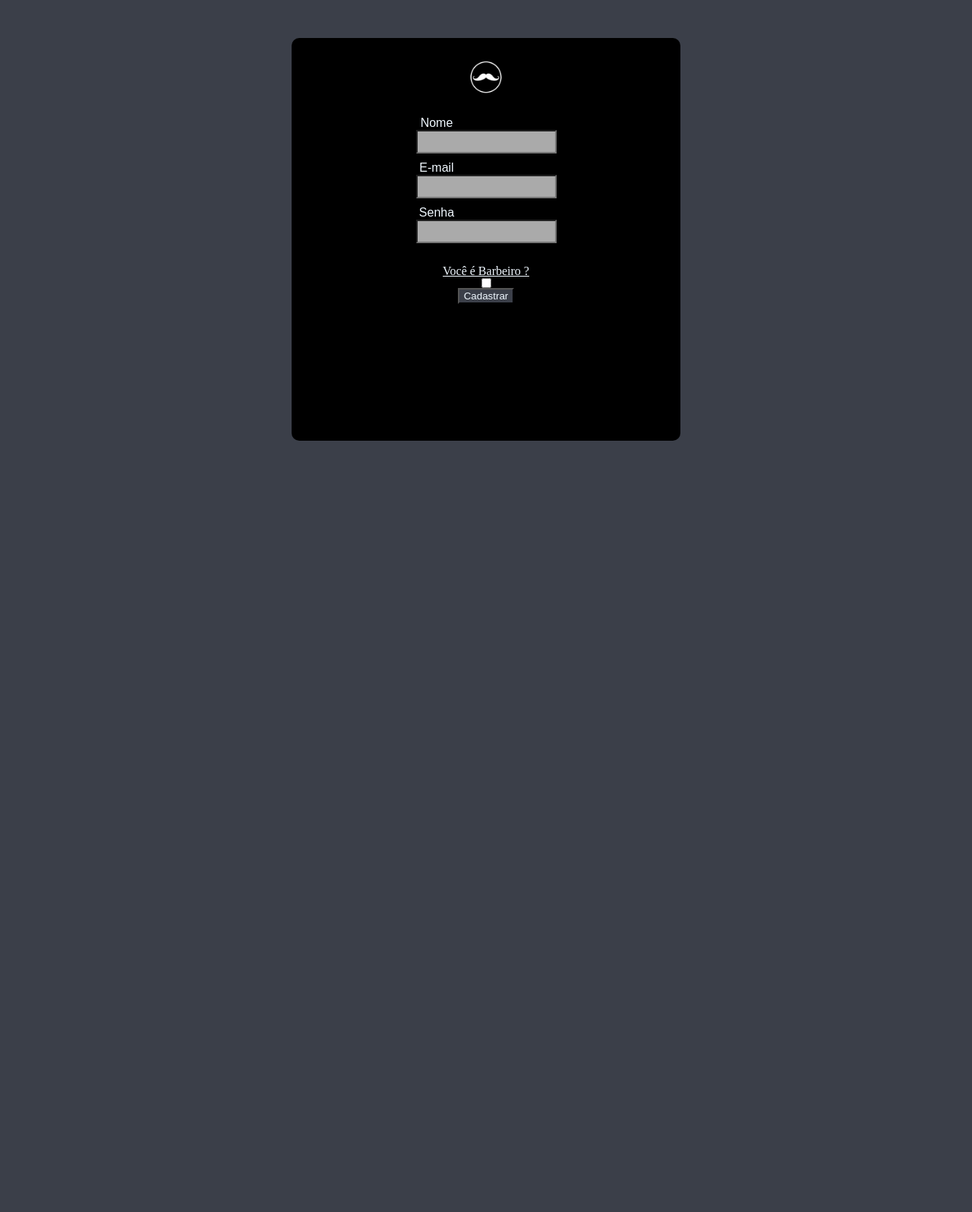
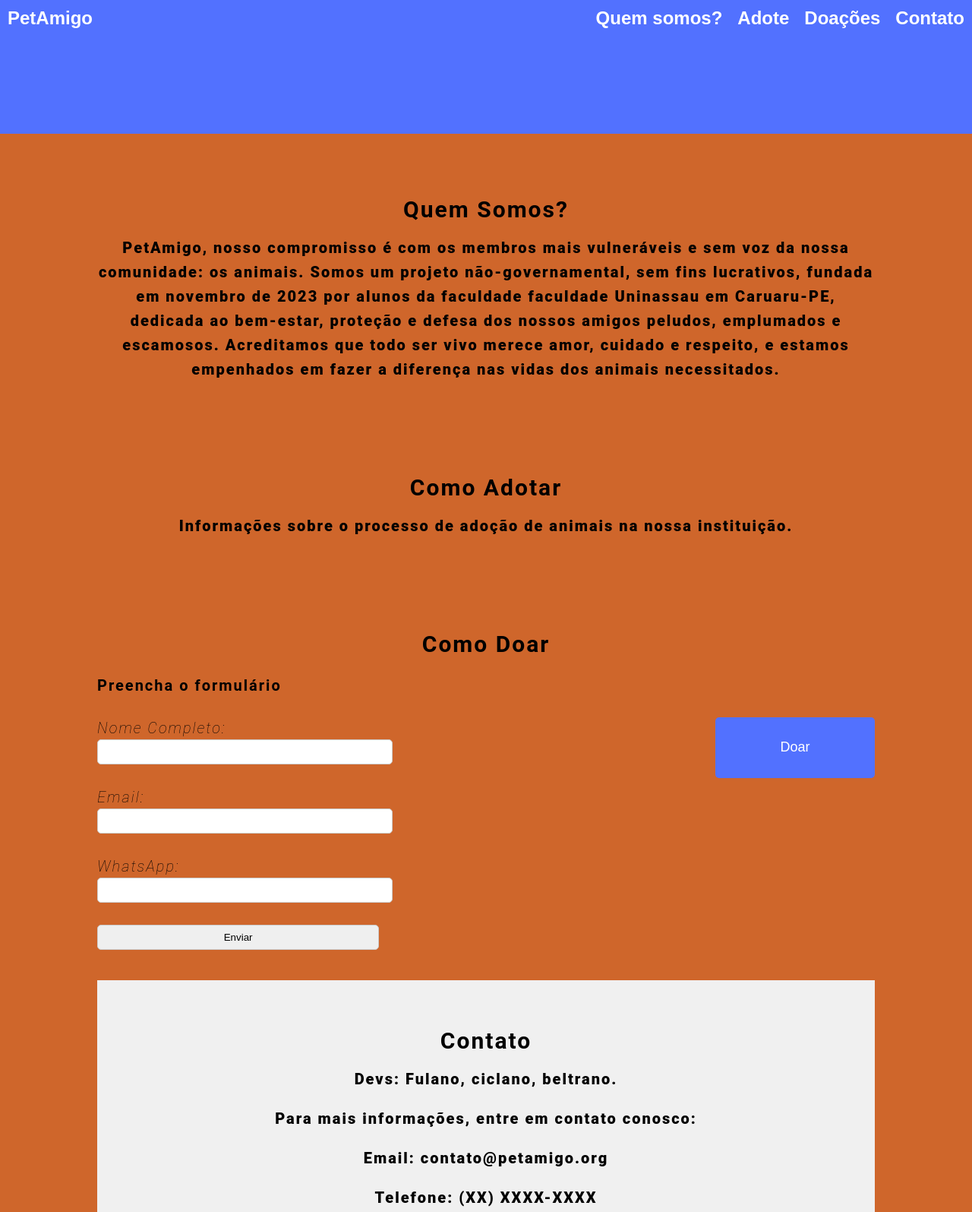
Before and after one commit to Anthony4Dev/barber, a plain HTML site: page view/index.html in a window 1280 px wide. Shown: the top 1595 px of the page at 76% size. Before the commit the page ends 800 px from the top, so only its background shows below. Drawn offline with Linux system fonts and the light colour scheme.

Commit message:
maioria dos itens que serão usados, prontos

```diff
--- a/style/style.css
+++ b/style/style.css
@@ -1,69 +1,149 @@
-* {
-    background-color: #3b3f49;
+body {
+    font-family: Arial, sans-serif;
     margin: 0;
-    color: aliceblue;
+    padding: 0;
+    background-color: #CF662B;
 }
 
-#register {
-    background-color: #040004b4;
-    display: flex;
-    flex-direction: column;
-    align-items: center;
-    justify-content: center;
-    width: 45%;
-    margin-top: 200px;
-    height: 200px;
-    border-radius: 10px;
+header {
+    background-color: #5271FF;
+    color: white;
+    padding: 10px;
+    width: 100%;
+    height: 156px;
 }
 
-* {
-    background-color: #3b3f49;
-    margin: 0;
-    color: aliceblue;
+.navbar {
+    display: flex;
+    justify-content: space-between;
+    align-items: center;
 }
 
-#register {
-    background-color: #000000;
+.nav-list {
+    list-style: none;
     display: flex;
-    flex-direction: column;
-    align-items: center;
-    justify-content: center;
-    width: 40%;
-    height: 350px;
-    border-radius: 10px;
-    padding-bottom: 180px;
-    margin-top: 50px;
+    margin: 0;
+    padding: 0;
+    font-size:x-large;
 }
 
-#image {
-    width: 20%;
-    height: auto;
+.nav-list li {
+    margin-right: 20px;
 }
 
-
-.input {
-    background-color: #aaaaaa;
-    height: 25px;
+.nav-list li a {
+    text-decoration: none;
+    color: white;
+    font-weight: bold;
 }
 
-.title {
-    background-color: #04000400;
-    margin-right: 130px;
-    font-family: Arial, Helvetica, sans-serif;
+.container {
+    width: 80%;
+    margin: auto;
+    overflow: hidden;
+    padding: 20px 0;
 }
 
-
-.input {
-    background-color: #aaaaaa;
-    margin-bottom: 10px;
+h1 {
+    margin: 0;
 }
 
-.title {
-    background-color: #04000400;
-    margin-right: 130px;
-    font-family: Arial, Helvetica, sans-serif;
+.logo {
+    flex: 1;
 }
 
-a{
-    background-color: #04000400;
+.nav-list {
+    flex: 2;
+    display: flex;
+    justify-content: flex-end;
 }
+
+/* Estilos para as seções */
+section {
+    padding: 40px 0;
+    font-family: Roboto;
+    font-size: 20px;
+    font-weight: 800;
+    line-height: 29px;
+    letter-spacing: 0.1em;
+    text-align: center;
+}
+
+h2 {
+    margin-bottom: 20px;
+}
+
+.container p {
+    line-height: 1.6;
+}
+
+/* Seção de Contato */
+#contato {
+    background-color: #F0F0F0;
+    width: 100vw;
+    margin-left: calc(-50vw + 50%);
+    margin-right: calc(-50vw + 50%);
+    padding: 40px 0;
+}
+
+#contato div {
+    text-align: center;
+    font-family: Roboto;
+    font-size: 18px;
+    font-weight: bold;
+}
+
+/* Botão Doar */
+.blue-button {
+    width: 210px;
+    height: 80px;
+    top: 3797px;
+    left: 383px;
+    border-radius: 10px;
+    background-color: #5271FF;
+    color: white;
+    padding: 10px 20px;
+    border: none;
+    border-radius: 5px;
+    font-size: 18px;
+    cursor: pointer;
+    margin-bottom: 20px;
+}
+
+/* Layout da Seção de Doações */
+.donate-section {
+    display: flex;
+    justify-content: space-between;
+    align-items: flex-start;
+}
+
+.form-container {
+    text-align: left;
+    font-style: italic;
+    font-weight: 200;
+}
+
+h4{
+    text-align: left;
+}
+
+.cat-image {
+    height: auto;
+    width: 20px;
+    flex: 1;
+}
+
+/* Estilo para o formulário */
+form {
+    flex-direction: column;
+}
+
+input[type="text"],
+input[type="email"],
+input[type="tel"],
+input[type="submit"] {
+    width: 100%;
+    padding: 8px;
+    border-radius: 5px;
+    border: 1px solid #ccc;
+}
--- a/view/index.html
+++ b/view/index.html
@@ -1,31 +1,79 @@
 <!DOCTYPE html>
-<html lang="pt-br">
+<html lang="en">
 
 <head>
     <meta charset="UTF-8">
     <meta name="viewport" content="width=device-width, initial-scale=1.0">
-    <title>Pet-Shop</title>
+    <title>PetAmigo</title>
     <link rel="stylesheet" href="../style/style.css">
 </head>
 
 <body>
-    <center>
-        <div id="register">
-            <img id="image" src="../assets/barber-logo.jpg" alt="">
-            <p class="title">Nome</p>
-            <input class="input" type="text" id="name_user">
-            <p class="title">E-mail</p>
-            <input class="input" type="email" id="e-mail">
-            <p class="title">Senha</p>
-            <input class="input" type="password" id="password">
-            <br>
-            <a href="">Você é Barbeiro ?</a>
-            <input type="checkbox" name="" id="">
-            <button>Cadastrar</button>
-        </div>
+    <header>
+        <nav class="navbar">
+            <div class="logo">
+                <h1>PetAmigo</h1>
+            </div>
+            <ul class="nav-list">
+                <li><a href="#quem-somos">Quem somos?</a></li>
+            <li><a href="#como-adotar">Adote</a></li>
+            <li><a href="#como-doar">Doações</a></li>
+            <li><a href="#contato">Contato</a></li>
+            </ul>
+        </nav>
+    </header>
 
+    <div class="container">
+        <section id="quem-somos">
+            <h2>Quem Somos?</h2>
+            <p>PetAmigo, nosso compromisso é com os membros mais vulneráveis e sem voz da nossa comunidade: os animais.
+                Somos um projeto não-governamental, sem fins lucrativos, fundada em novembro de 2023 por alunos da
+                faculdade faculdade Uninassau em Caruaru-PE, dedicada ao bem-estar, proteção e defesa dos nossos amigos
+                peludos, emplumados e escamosos. Acreditamos que todo ser vivo merece amor, cuidado e respeito, e
+                estamos empenhados em fazer a diferença nas vidas dos animais necessitados.</p>
+        </section>
 
-    </center>
+        <section id="como-adotar">
+            <h2>Como Adotar</h2>
+            <p>Informações sobre o processo de adoção de animais na nossa instituição.</p>
+        </section>
+
+        <section id="como-doar">
+            <h2>Como Doar</h2>
+            <h4>Preencha o formulário</h4>
+            <div class="donate-section">
+                <div class="form-container">
+                    <form action="#">
+                        <label for="fullname">Nome Completo:</label>
+                        <input type="text" id="fullname" name="fullname"><br><br>
+
+                        <label for="email">Email:</label>
+                        <input type="email" id="email" name="email"><br><br>
+
+                        <label for="whatsapp">WhatsApp:</label>
+                        <input type="tel" id="whatsapp" name="whatsapp"><br><br>
+
+                        <input type="submit" value="Enviar">
+                    </form>
+                </div>
+                <div class="cat-image">
+
+                </div>
+                <div class="donate-button">
+                    <button class="blue-button">Doar</button>
+                </div>
+            </div>
+        </section>
+
+        <section id="contato" class="full-width">
+            <h2>Contato</h2>
+            <p>Devs: Fulano, ciclano, beltrano.</p>
+            <p>Para mais informações, entre em contato conosco:</p>
+            <p>Email: contato@petamigo.org</p>
+            <p>Telefone: (XX) XXXX-XXXX</p>
+        </section>
+    </div>
+
 </body>
 
 </html>
```
